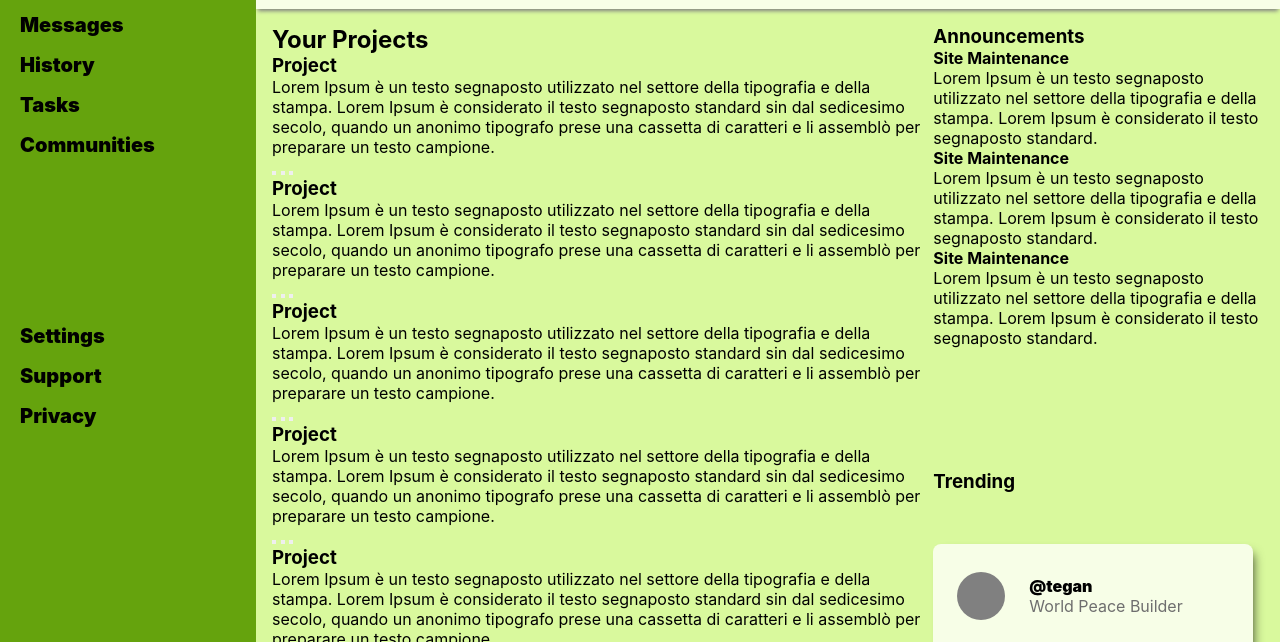
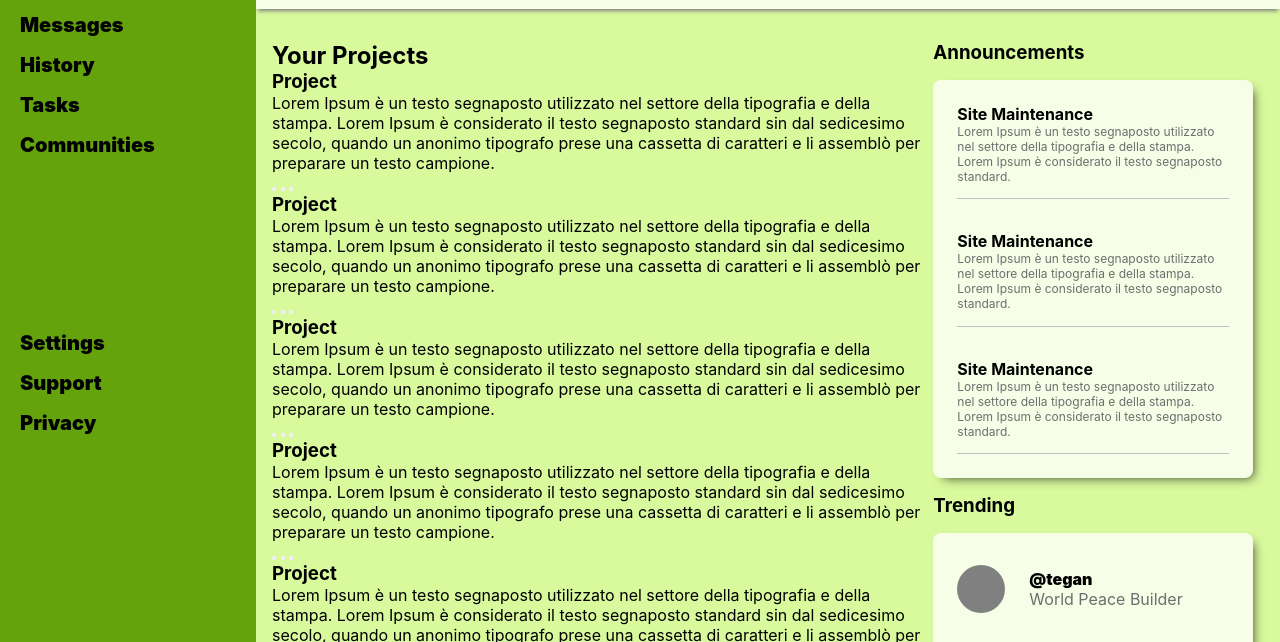
Before and after one commit to Pavlovic-Stefan/odin-admin_dashboard, a plain HTML site: page index.html in a window 1280 px wide. Shown: the part 158-800 px from the top of the page. Drawn offline with Linux system fonts and the light colour scheme.

Commit message:
Style announcement section

```diff
--- a/css/styles.css
+++ b/css/styles.css
@@ -124,11 +124,41 @@ li {
     display: grid;
     grid-template-columns: 2fr 1fr;
     grid-template-rows: 1fr 1fr;
-    padding: 16px;
+    padding: 32px 16px 16px 16px;
+    row-gap: 16px;
 }
 .your-projects {
     grid-area: 1 / 1 / -1 / 2;
 }
+.announcements {
+    display: grid;
+    grid-template-rows: auto 1fr;
+    gap: 16px;
+}
+.announcements-container {
+    padding: 24px;
+    display: grid;
+    grid-template-rows: repeat(3, auto);
+    gap: 32px;
+    background-color: #f7fee7;
+    border: none;
+    border-radius: 8px;
+    width: 272px;
+    box-shadow: 5px 5px 11px -5px rgba(0,0,0,0.75);
+}
+.ann-content{
+    border-bottom: 1px solid #c0c0c0;
+}
+.ann-content > p {
+    font-size: 12px;
+    color: #6e6e6e;
+}
+
+
+
+
+
+
 .trending {
     padding: 24px;
     display: grid;
@@ -162,6 +192,7 @@ li {
 }
 .trend-wrap {
     display: grid;
+    grid-template-rows: auto 1fr;
     gap: 16px;
 
 }
```
